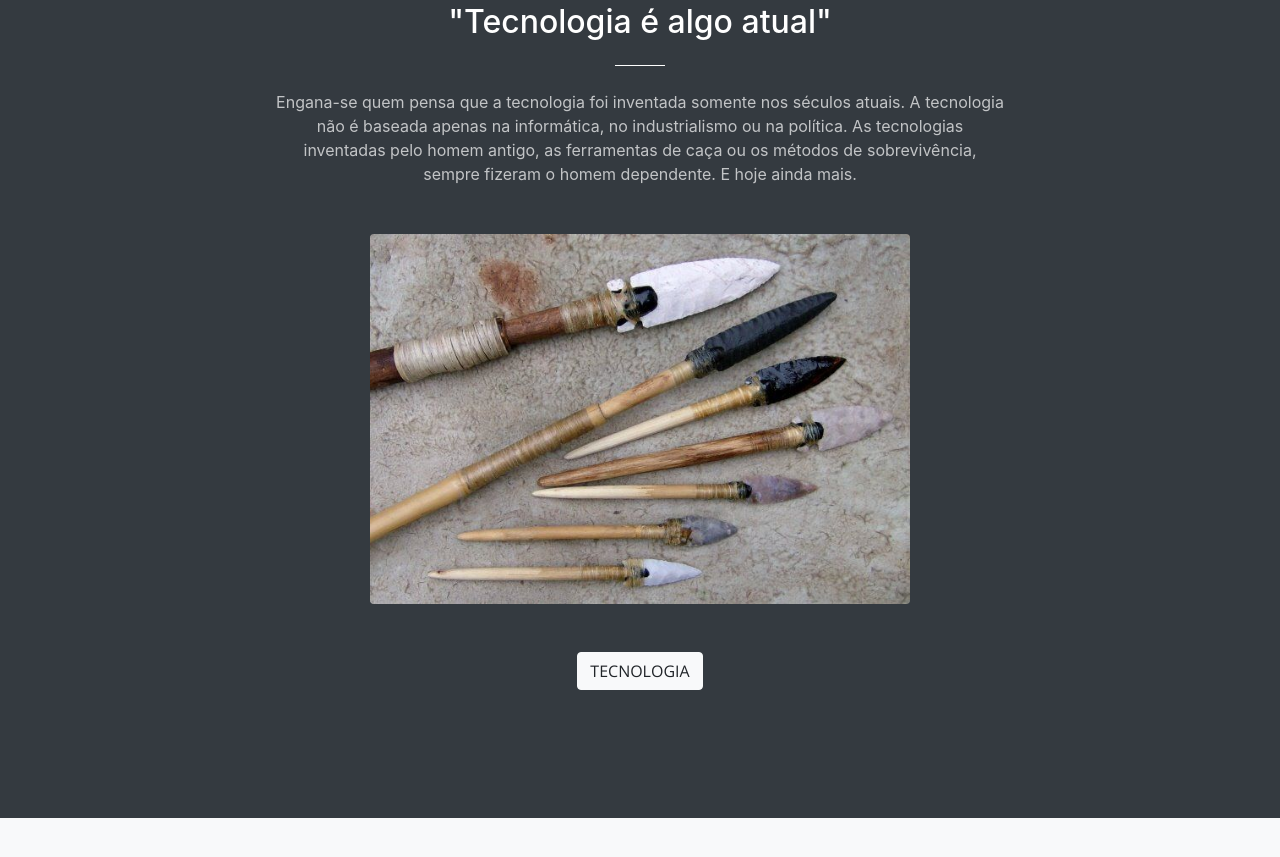
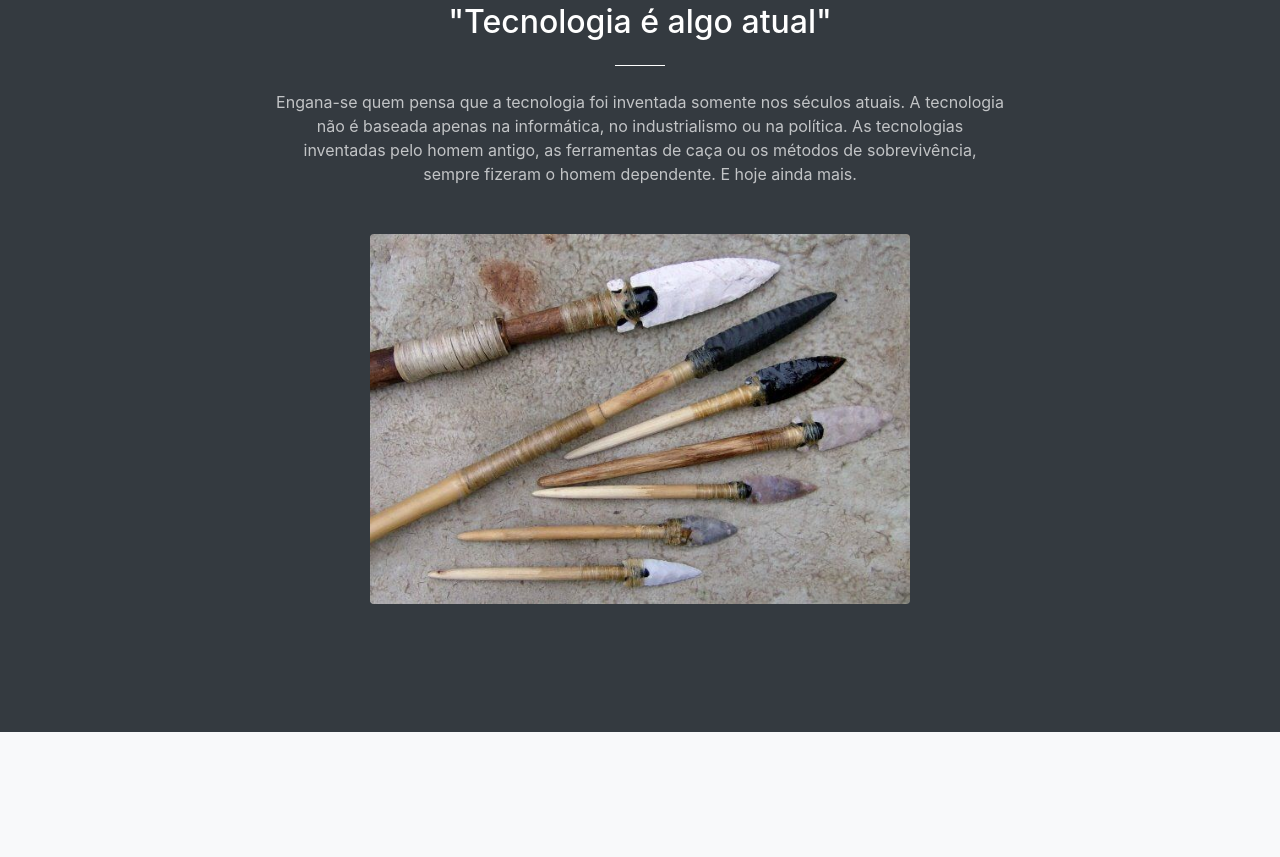
Before and after one commit to lucaohost/projeto-tecnologia-sociedade, a website with bundled scripts: page index.html in a window 1280 px wide. Shown: the part 925-1782 px from the top of the page. Built offline with nearby package versions, Linux system fonts and the light colour scheme.

Commit message:
Delete useless button

```diff
--- a/index.html
+++ b/index.html
@@ -98,9 +98,6 @@
             </div>
           </a>
         </div>
-      </div>
-      <div class="col-lg-8 mx-auto text-center mt-5">
-        <a class="btn btn-light btn-xl js-scroll-trigger" href="#services">Tecnologia</a>
       </div>
     </div>
   </section>
```
